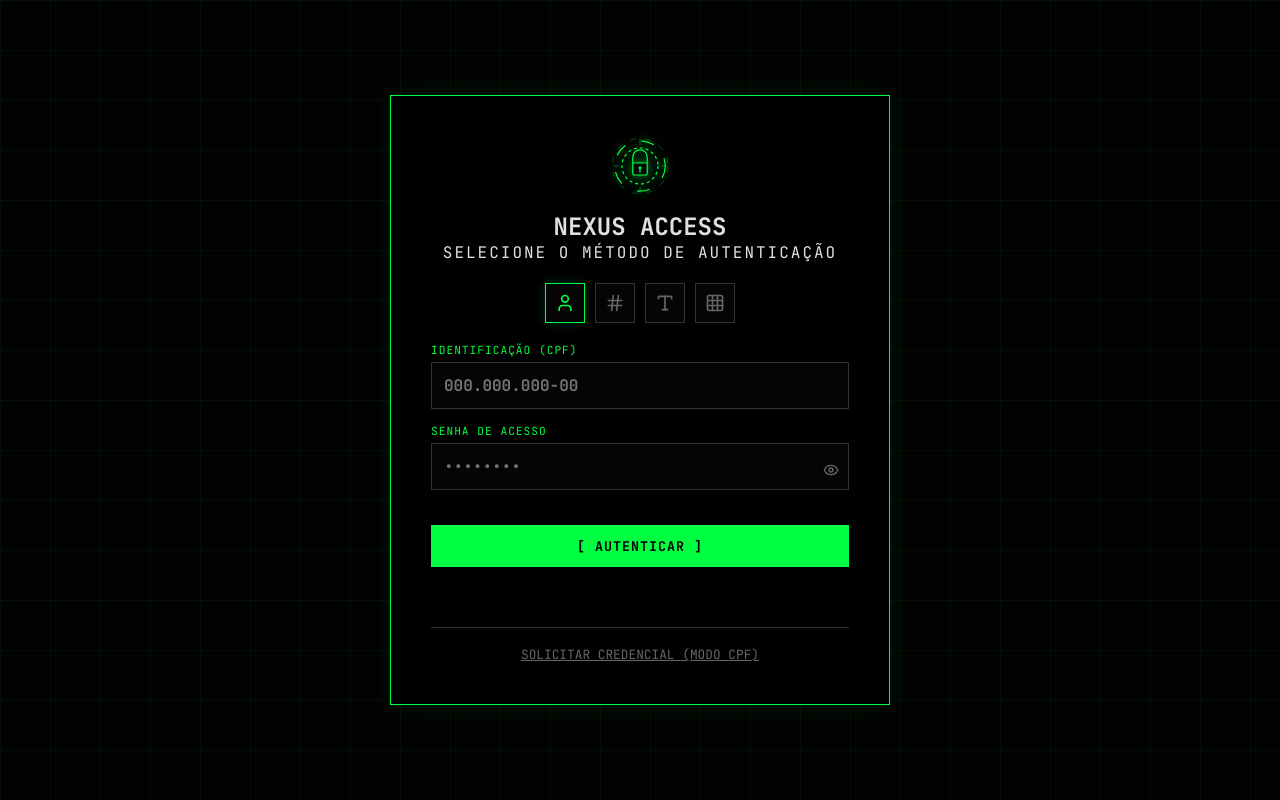
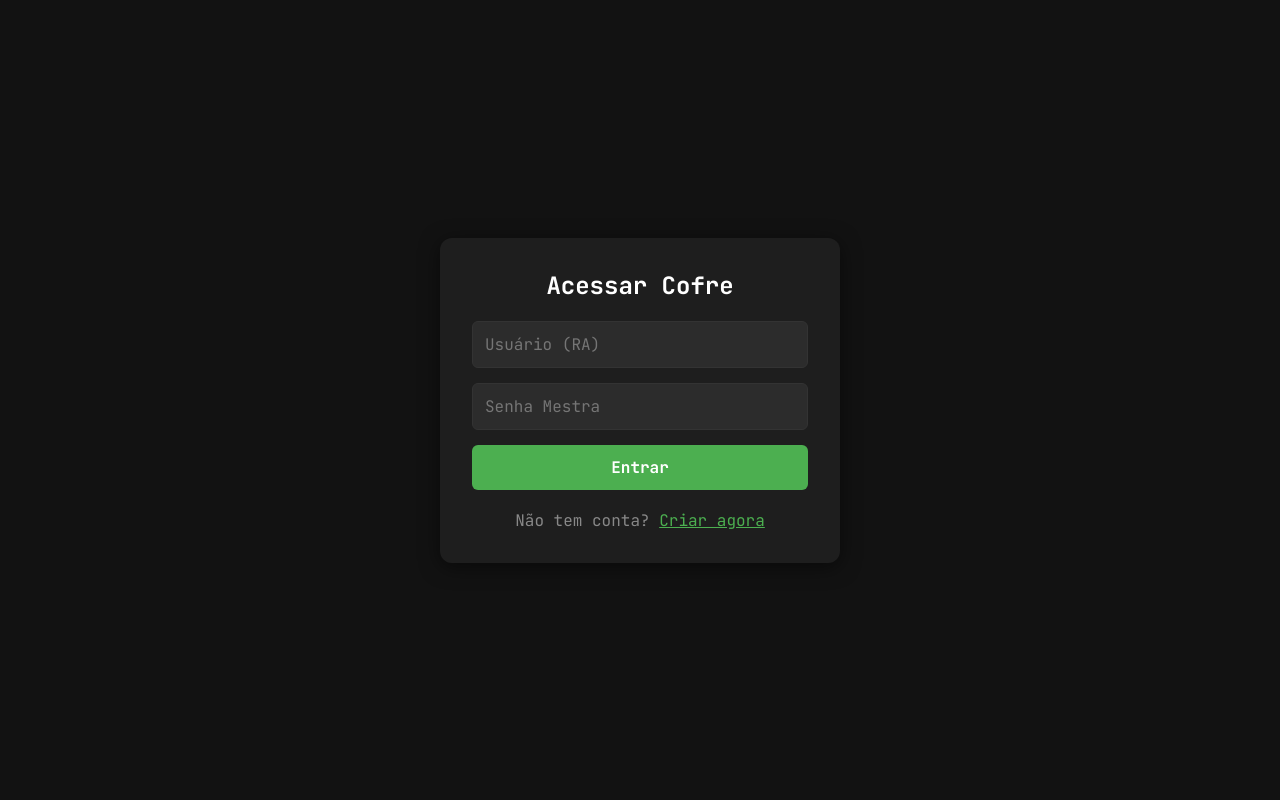
Before and after one commit to MarianaFreitas02/tcc-vault, a React (Vite) app: page /login in a window 1280 px wide. Built offline with nearby package versions, Linux system fonts and the light colour scheme; sample sign-in values are in the browser's storage.

Commit message:
fix: login.jsx

```diff
--- a/src/pages/Login.jsx
+++ b/src/pages/Login.jsx
@@ -1,267 +1,113 @@
-import { useState, useEffect } from 'react';
-import { useNavigate } from 'react-router-dom';
-import { derivarChaveMestra, gerarHashDeAutenticacao } from '../crypto';
-import PatternLock from '../components/PatternLock';
-import Logo from '../components/Logo';
-import '../App.css';
-import { Lock, Hash, Type, Grid, User, Eye, EyeOff } from 'lucide-react';
+import { useState } from 'react';
+import { useNavigate, Link } from 'react-router-dom';
+import { derivarChaveMestra, gerarHashDeAutenticacao } from '../crypto'; // Importando sua criptografia
 
-// --- COMPONENTE DE LOADING TÁTICO ---
-function LoadingScreen({ onComplete }) {
-  const [progress, setProgress] = useState(0);
-  const [msg, setMsg] = useState("INICIANDO PROTOCOLO...");
+export default function Login() {
+  const [username, setUsername] = useState('');
+  const [password, setPassword] = useState('');
+  const [erro, setErro] = useState('');
+  const [loading, setLoading] = useState(false);
 
-  useEffect(() => {
-    const interval = setInterval(() => {
-      setProgress((old) => {
-        const increment = Math.floor(Math.random() * 15) + 1;
-        const newProgress = old + increment;
+  const navigate = useNavigate(); // O Hook que faz o redirecionamento
 
-        if (newProgress > 30 && newProgress < 50) setMsg("VERIFICANDO INTEGRIDADE...");
-        if (newProgress > 50 && newProgress < 80) setMsg("DESCRIPTOGRAFANDO COFRE...");
-        if (newProgress > 80 && newProgress < 99) setMsg("LIBERANDO ACESSO...");
+  const handleLogin = async (e) => {
+    e.preventDefault();
+    setErro('');
+    setLoading(true);
 
-        if (newProgress >= 100) {
-          clearInterval(interval);
-          setMsg("ACESSO AUTORIZADO");
-          setTimeout(onComplete, 800);
-          return 100;
-        }
-        return newProgress;
+    try {
+      // 1. Pergunta pro servidor: "Qual o sal desse usuário?"
+      // Nota: Use caminho relativo (/api) para funcionar na Vercel e Localhost
+      const resSalt = await fetch(`/api/auth/salt/${username}`);
+
+      if (!resSalt.ok) {
+        if (resSalt.status === 404) throw new Error('Usuário não encontrado');
+        throw new Error('Erro ao buscar usuário');
+      }
+
+      const { salt } = await resSalt.json();
+
+      // 2. A MÁGICA ZERO-KNOWLEDGE (No navegador)
+      // Recria a chave mestra usando a senha digitada + o salt que veio do banco
+      const { key } = await derivarChaveMestra(password, salt);
+
+      // Gera o hash de autenticação (só isso vai pra rede)
+      const authHash = await gerarHashDeAutenticacao(key);
+
+      // 3. Tenta Logar enviando o Hash (nunca a senha!)
+      const resLogin = await fetch('/api/auth/login', {
+        method: 'POST',
+        headers: { 'Content-Type': 'application/json' },
+        body: JSON.stringify({ username, authHash })
       });
-    }, 150);
 
-    return () => clearInterval(interval);
-  }, []);
+      const data = await resLogin.json();
+
+      if (!resLogin.ok) {
+        // Se for erro 429 (Bloqueio do SIEM), mostramos a mensagem especial
+        throw new Error(data.erro || 'Falha no login');
+      }
+
+      // === AQUI ESTAVA O PROBLEMA ===
+      // 4. Salvar o Token e Redirecionar
+      localStorage.setItem('token', data.token); // Grava o "crachá"
+      localStorage.setItem('usuario', username); // Grava o nome pra usar depois
+
+      // Agora o App.jsx vai deixar entrar!
+      navigate('/dashboard');
+
+    } catch (err) {
+      console.error(err);
+      setErro(err.message);
+    } finally {
+      setLoading(false);
+    }
+  };
 
   return (
-    <div style={{
-      position: 'fixed', inset: 0, background: '#020202', zIndex: 9999,
-      display: 'flex', flexDirection: 'column', alignItems: 'center', justifyContent: 'center',
-      fontFamily: "'JetBrains Mono', monospace", color: '#00ff41'
-    }}>
-      <div style={{ marginBottom: '40px', transform: 'scale(1.5)' }}>
-        <Logo size={100} />
+    <div style={styles.container}>
+      <div style={styles.card}>
+        <h2 style={{color: '#fff', marginBottom: '20px'}}>Acessar Cofre</h2>
+
+        <form onSubmit={handleLogin} style={styles.form}>
+          <input
+            type="text"
+            placeholder="Usuário (RA)"
+            value={username}
+            onChange={(e) => setUsername(e.target.value)}
+            style={styles.input}
+            required
+          />
+          <input
+            type="password"
+            placeholder="Senha Mestra"
+            value={password}
+            onChange={(e) => setPassword(e.target.value)}
+            style={styles.input}
+            required
+          />
+
+          {erro && <div style={styles.erro}>{erro}</div>}
+
+          <button type="submit" style={styles.button} disabled={loading}>
+            {loading ? 'Validando Criptografia...' : 'Entrar'}
+          </button>
+        </form>
+
+        <p style={{marginTop: '20px', color: '#888'}}>
+          Não tem conta? <Link to="/cadastro" style={{color: '#4CAF50'}}>Criar agora</Link>
+        </p>
       </div>
-      <h1 style={{
-        fontSize: '5rem', margin: '0',
-        textShadow: '0 0 20px rgba(0, 255, 65, 0.5)'
-      }}>
-        {progress}%
-      </h1>
-      <div style={{
-        width: '300px', height: '4px', background: '#111',
-        marginTop: '20px', borderRadius: '2px', overflow: 'hidden'
-      }}>
-        <div style={{
-          width: `${progress}%`, height: '100%',
-          background: '#00ff41',
-          boxShadow: '0 0 10px #00ff41',
-          transition: 'width 0.2s linear'
-        }} />
-      </div>
-      <p style={{
-        marginTop: '20px', letterSpacing: '3px', fontSize: '0.9rem',
-        opacity: 0.8, textTransform: 'uppercase'
-      }}>
-        {msg}
-      </p>
     </div>
   );
 }
 
-export default function Login() {
-  const [metodo, setMetodo] = useState('cpf');
-  const [identificacao, setIdentificacao] = useState("");
-  const [segredo, setSegredo] = useState("");
-  const [status, setStatus] = useState("");
-
-  // ESTADOS
-  const [isLoading, setIsLoading] = useState(false);
-  const [dadosLoginSucesso, setDadosLoginSucesso] = useState(null);
-  const [mostrarSenha, setMostrarSenha] = useState(false); // Controle do olho
-
-  const navigate = useNavigate();
-  const API_URL = "https://nexus-access.vercel.app";
-
-  const trocarMetodo = (m) => {
-    setMetodo(m);
-    setStatus("");
-    setSegredo("");
-    setMostrarSenha(false); // Reseta o olho ao trocar de aba
-  };
-
-  const handleCpfChange = (e) => {
-    let v = e.target.value.replace(/\D/g, "");
-    if (v.length > 11) v = v.slice(0, 11);
-    v = v.replace(/(\d{3})(\d)/, "$1.$2");
-    v = v.replace(/(\d{3})(\d)/, "$1.$2");
-    v = v.replace(/(\d{3})(\d{1,2})$/, "$1-$2");
-    setIdentificacao(v);
-  };
-
-  async function handleLogin(segredoFinal = segredo) {
-    if (!identificacao) return setStatus("⚠️ Identificação necessária.");
-    if (!segredoFinal) return setStatus("⚠️ Senha/Padrão vazio.");
-
-    setStatus("⏳ PROCESSANDO...");
-
-    try {
-      const cpfReal = identificacao.replace(/\D/g, "");
-
-      let usernameComSufixo = cpfReal;
-      if (metodo === 'pin') usernameComSufixo += "_pin";
-      if (metodo === 'frase') usernameComSufixo += "_frase";
-      if (metodo === 'pattern') usernameComSufixo += "_pattern";
-
-      const respSalt = await fetch(`${API_URL}/api/auth/salt/${usernameComSufixo}`);
-
-      if (!respSalt.ok) {
-        return setStatus(`❌ Método ${metodo.toUpperCase()} não cadastrado.`);
-      }
-
-      const { salt } = await respSalt.json();
-      const { key } = await derivarChaveMestra(segredoFinal, salt);
-      const authHash = await gerarHashDeAutenticacao(key);
-
-      const resposta = await fetch(`${API_URL}/api/auth/login`, {
-        method: 'POST',
-        headers: { 'Content-Type': 'application/json' },
-        body: JSON.stringify({ username: usernameComSufixo, authHash })
-      });
-
-      if (resposta.ok) {
-        setDadosLoginSucesso({ chaveMestra: key, usuario: usernameComSufixo });
-        setIsLoading(true);
-      } else {
-        setStatus("⛔ NEGADO: Credenciais Inválidas.");
-      }
-    } catch (error) {
-      console.error(error);
-      setStatus("Erro de Conexão.");
-    }
-  }
-
-  const finalizarLogin = () => {
-    navigate('/dashboard', { state: dadosLoginSucesso });
-  };
-
-  const irParaCadastro = () => {
-    let metodoDestino = 'senha';
-    if (metodo === 'pin') metodoDestino = 'pin';
-    if (metodo === 'frase') metodoDestino = 'frase';
-    if (metodo === 'pattern') metodoDestino = 'pattern';
-    navigate('/cadastro', { state: { metodoInicial: metodoDestino } });
-  };
-
-  const renderInputSegredo = () => {
-    // Estilo comum para o botão de olho
-    const olhoStyle = {
-      position: 'absolute', right: '10px', top: '38px',
-      background: 'none', border: 'none', color: '#666', cursor: 'pointer', zIndex: 10
-    };
-
-    switch (metodo) {
-      case 'cpf':
-        return (
-          <div className="input-group" style={{position: 'relative'}}>
-            <label>SENHA DE ACESSO</label>
-            <input
-              type={mostrarSenha ? "text" : "password"}
-              placeholder="••••••••"
-              value={segredo}
-              onChange={e => setSegredo(e.target.value)}
-            />
-            <button type="button" onClick={() => setMostrarSenha(!mostrarSenha)} style={olhoStyle}>
-              {mostrarSenha ? <EyeOff size={16}/> : <Eye size={16}/>}
-            </button>
-          </div>
-        );
-      case 'pin':
-        return (
-          <div className="input-group" style={{position: 'relative'}}>
-            <label>PIN DE SEGURANÇA</label>
-            <input
-              type={mostrarSenha ? "tel" : "password"}
-              maxLength="8"
-              placeholder="0000"
-              value={segredo}
-              onChange={e => setSegredo(e.target.value.replace(/\D/g,''))}
-              style={{ fontSize: '1.5rem', letterSpacing: '10px', textAlign: 'center' }}
-            />
-            <button type="button" onClick={() => setMostrarSenha(!mostrarSenha)} style={olhoStyle}>
-              {mostrarSenha ? <EyeOff size={16}/> : <Eye size={16}/>}
-            </button>
-          </div>
-        );
-      case 'frase':
-        return (
-          <div className="input-group" style={{position: 'relative'}}>
-            <label>FRASE DE SEGURANÇA</label>
-            {/* Agora usando INPUT em vez de textarea para permitir type="password" */}
-            <input
-              type={mostrarSenha ? "text" : "password"}
-              placeholder="Ex: cavalo bateria correto"
-              value={segredo}
-              onChange={e => setSegredo(e.target.value)}
-              style={{ paddingRight: '40px' }} // Espaço para não ficar em cima do olho
-            />
-            <button type="button" onClick={() => setMostrarSenha(!mostrarSenha)} style={olhoStyle}>
-              {mostrarSenha ? <EyeOff size={16}/> : <Eye size={16}/>}
-            </button>
-            <p style={{fontSize: '0.7rem', color: '#666', marginTop: '5px'}}>
-              {mostrarSenha ? "Frase visível" : "Frase oculta"}
-            </p>
-          </div>
-        );
-      case 'pattern':
-        return (
-          <div className="input-group" style={{alignItems: 'center'}}>
-            <label style={{marginBottom: '15px'}}>PADRÃO DE DESBLOQUEIO</label>
-            <PatternLock onComplete={(padrao) => handleLogin(padrao)} />
-          </div>
-        );
-      default: return null;
-    }
-  };
-
-  return (
-    <div className="login-wrapper">
-      {isLoading && <LoadingScreen onComplete={finalizarLogin} />}
-
-      <div className="login-box" style={{maxWidth: '500px'}}>
-        <div style={{marginBottom: '20px'}}>
-          <Logo size={60} />
-          <h1 style={{fontSize: '1.5rem', marginTop: '10px'}}>NEXUS ACCESS</h1>
-          <p style={{letterSpacing: '2px'}}>SELECIONE O MÉTODO DE AUTENTICAÇÃO</p>
-        </div>
-
-        <div className="auth-tabs">
-          <button className={metodo === 'cpf' ? 'active' : ''} onClick={() => trocarMetodo('cpf')} title="Senha Padrão"><User size={20}/></button>
-          <button className={metodo === 'pin' ? 'active' : ''} onClick={() => trocarMetodo('pin')} title="PIN Numérico"><Hash size={20}/></button>
-          <button className={metodo === 'frase' ? 'active' : ''} onClick={() => trocarMetodo('frase')} title="Frase Secreta"><Type size={20}/></button>
-          <button className={metodo === 'pattern' ? 'active' : ''} onClick={() => trocarMetodo('pattern')} title="Padrão"><Grid size={20}/></button>
-        </div>
-
-        <div className="input-group">
-          <label>IDENTIFICAÇÃO (CPF)</label>
-          <input type="text" placeholder="000.000.000-00" value={identificacao} onChange={handleCpfChange} maxLength={14} style={{fontWeight: 'bold'}} />
-        </div>
-
-        {renderInputSegredo()}
-
-        {metodo !== 'pattern' && (
-          <button className="btn-action" style={{marginTop: '20px'}} onClick={() => handleLogin()}>[ AUTENTICAR ]</button>
-        )}
-
-        <p style={{marginTop: '20px', color: status.includes('❌') || status.includes('⛔') ? '#ff3333' : '#00ff41', minHeight: '20px', fontSize: '0.8rem'}}>{status}</p>
-
-        <div style={{marginTop: '20px', borderTop: '1px solid #333', paddingTop: '15px'}}>
-          <button onClick={irParaCadastro} className="link-back" style={{background: 'none', border: 'none', cursor: 'pointer', fontFamily: 'inherit', fontSize: '0.8rem', color: '#666', textDecoration: 'underline'}}>
-            SOLICITAR CREDENCIAL (MODO {metodo.toUpperCase()})
-          </button>
-        </div>
-      </div>
-    </div>
-  );
-}
+// Estilos simples para não quebrar o layout
+const styles = {
+  container: { display: 'flex', justifyContent: 'center', alignItems: 'center', height: '100vh', background: '#121212', color: 'white' },
+  card: { background: '#1e1e1e', padding: '2rem', borderRadius: '12px', width: '100%', maxWidth: '400px', textAlign: 'center', boxShadow: '0 4px 20px rgba(0,0,0,0.5)' },
+  form: { display: 'flex', flexDirection: 'column', gap: '15px' },
+  input: { padding: '12px', borderRadius: '6px', border: '1px solid #333', background: '#2c2c2c', color: 'white', fontSize: '16px' },
+  button: { padding: '12px', borderRadius: '6px', border: 'none', background: '#4CAF50', color: 'white', fontSize: '16px', cursor: 'pointer', fontWeight: 'bold' },
+  erro: { color: '#ff4444', background: 'rgba(255, 68, 68, 0.1)', padding: '10px', borderRadius: '4px', fontSize: '14px' }
+};
```
